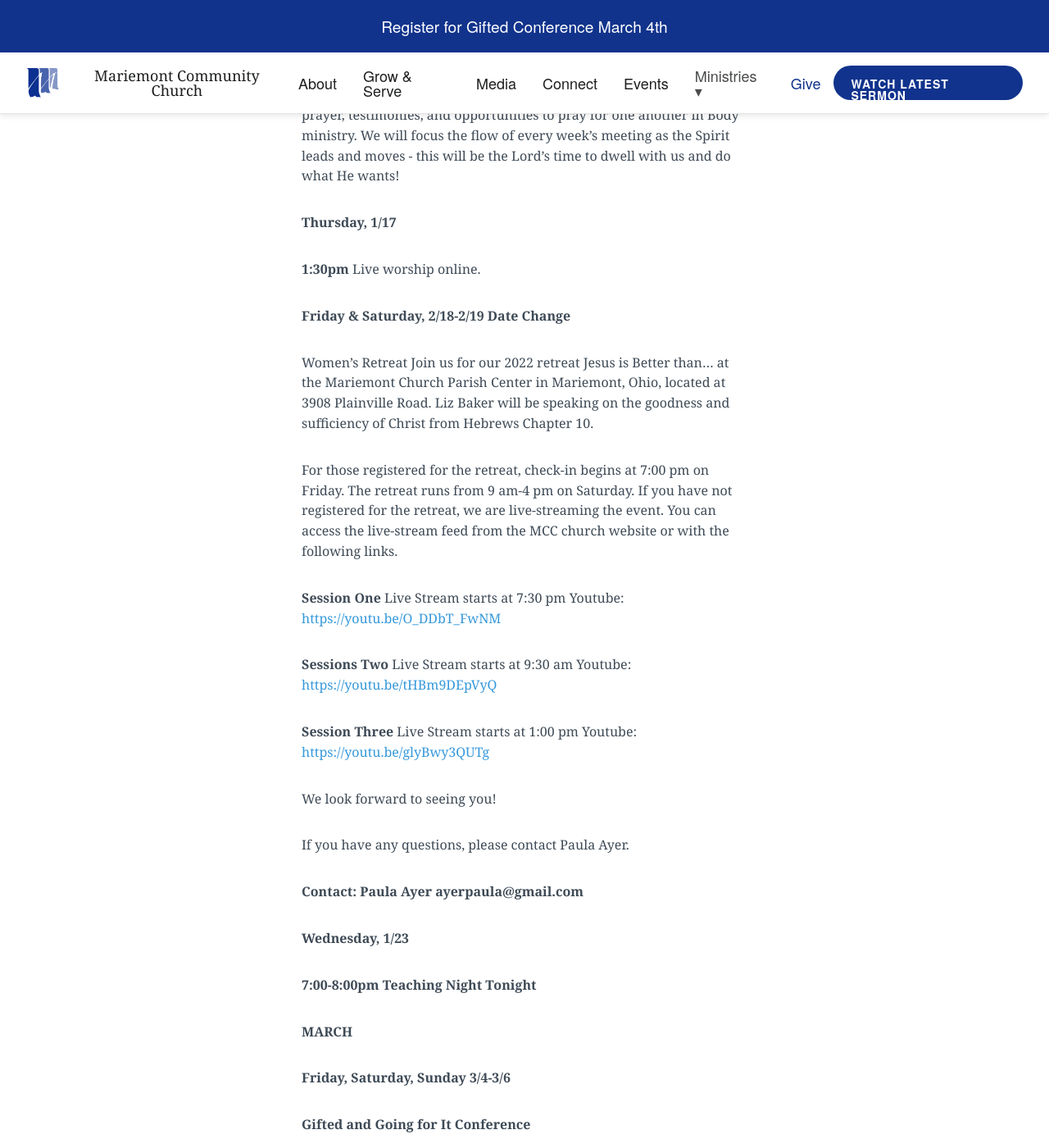
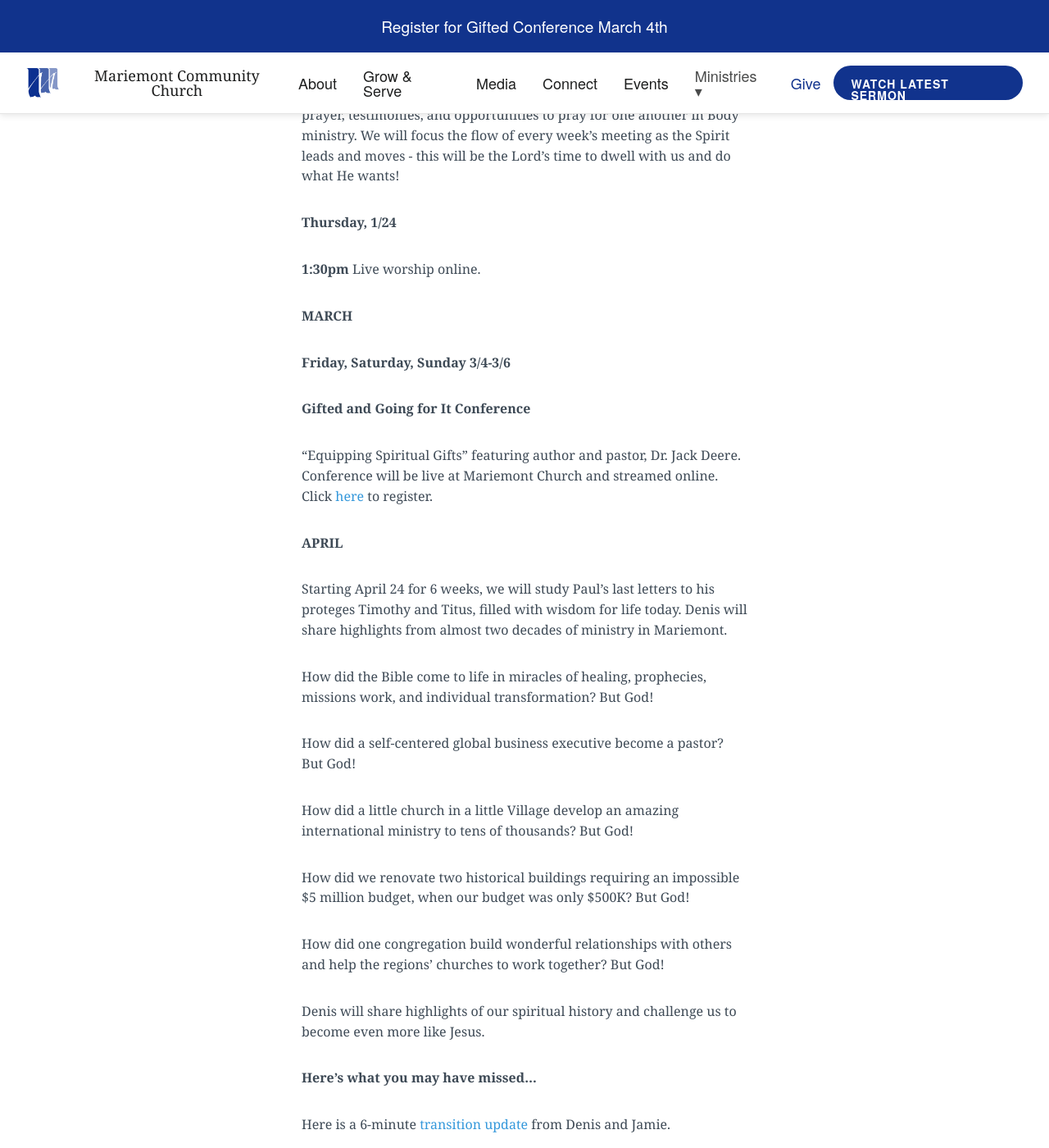
Before and after one commit to lukemoderwell/mariemont, a Jekyll site: the page built from updates.markdown, in a window 1280 px wide and 1400 px high, scrolled down 1566 px. Shown: the whole window at 82% size. Built offline with Jekyll 4.4.1, drawn with Linux system fonts in a browser that asks for light colours; nearby versions of some CDN libraries; some of the changed text lies outside the part shown.

Commit message:
Updated Updates

```diff
--- a/updates.markdown
+++ b/updates.markdown
@@ -34,48 +34,23 @@
 
 **FEBRUARY**
 
-**Sunday, 2/13**
+**Sunday, 2/20**
 
-9:00am **Welcome to Sunday Worship** Live Stream Service Click to join today's sermon on [Gifted and Going for It: Exhortation](https://youtu.be/PvjvdZLltPU)
+9:00am **Welcome to Sunday Worship** Live Stream Service Click to join today's sermon on [Gifted and Going for It: Giving](https://youtu.be/UDnFiyhOaJE)
 
-**Tuesday, 2/15**
+**Tuesday, 2/22**
 
 **1:30pm** Live worship online.
 
-**Wednesday, 2/16**
+**Wednesday, 2/23**
 
 **7:00-8:00pm**  **Worship Night Tonight**
 
 Prayer and Worship night format weekly @ 7:00 p.m., featuring worship, prayer, intercession, communion, prophetic prayer, healing prayer, testimonies, and opportunities to pray for one another in Body ministry. We will focus the flow of every week’s meeting as the Spirit leads and moves - this will be the Lord’s time to dwell with us and do what He wants!
 
-**Thursday, 1/17**
+**Thursday, 1/24**
 
 **1:30pm** Live worship online.
-
-**Friday & Saturday, 2/18-2/19** **Date Change**
-
-Women’s Retreat Join us for our 2022 retreat Jesus is Better than… at the Mariemont Church Parish Center in Mariemont, Ohio, located at 3908 Plainville Road. Liz Baker will be speaking on the goodness and sufficiency of Christ from Hebrews Chapter 10.
-
-For those registered for the retreat, check-in begins at 7:00 pm on Friday. The retreat runs from 9 am-4 pm on Saturday. If you have not registered for the retreat, we are live-streaming the event. You can access the live-stream feed from the MCC church website or with the following links.
-
-**Session One** Live Stream starts at 7:30 pm
-Youtube: [https://youtu.be/O_DDbT_FwNM](https://youtu.be/O_DDbT_FwNM)
-
-**Sessions Two** Live Stream starts at 9:30 am
-Youtube: [https://youtu.be/tHBm9DEpVyQ](https://youtu.be/tHBm9DEpVyQ)
-
-**Session Three** Live Stream starts at 1:00 pm
-Youtube: [https://youtu.be/glyBwy3QUTg](https://youtu.be/glyBwy3QUTg)
-
-We look forward to seeing you!
-
-If you have any questions, please contact Paula Ayer.
-
-**Contact: Paula Ayer ayerpaula@gmail.com**
-
-**Wednesday, 1/23**
-
-**7:00-8:00pm**  **Teaching Night Tonight**
 
 **MARCH**
 
```
